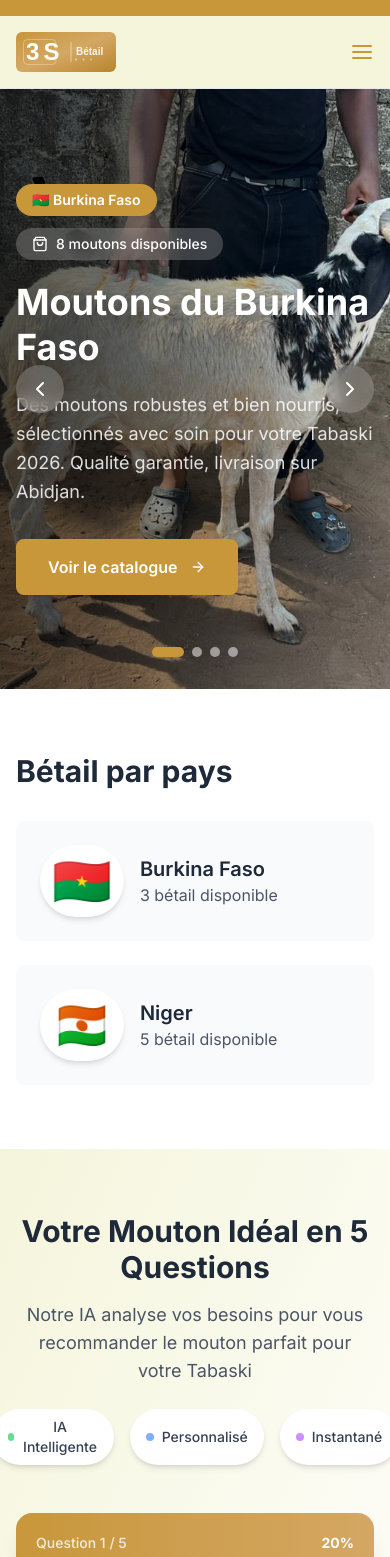
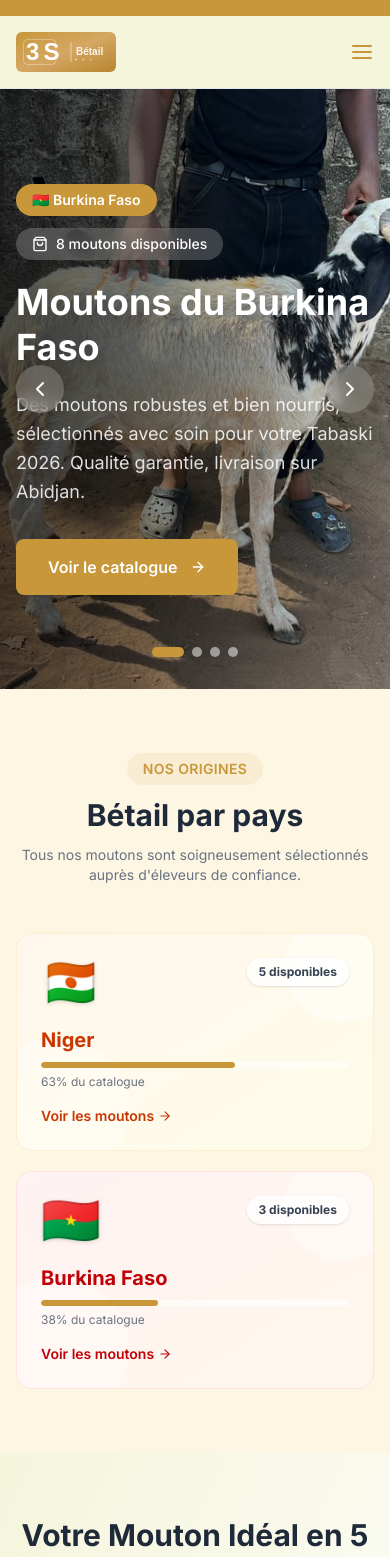
Before and after one commit to ArifD06/3S_Betail, a Next.js app: page / in a window 390 px wide. Shown: the top 1557 px of the page. Built offline with nearby package versions, Linux system fonts and the light colour scheme.

Commit message:
Refonte visuelle "Bétail par pays" : cartes gradient, barre de stock, responsive
Co-Authored-By: Claude Sonnet 4.6 <noreply@anthropic.com>

```diff
--- a/components/LivestockByCountry.tsx
+++ b/components/LivestockByCountry.tsx
@@ -1,14 +1,37 @@
 'use client'
 
 import React from 'react'
+import { FiArrowRight } from 'react-icons/fi'
 import { products } from '@/data/products'
 
-const flagMap: { [key: string]: string } = {
-  'Burkina Faso': '🇧🇫',
-  'Niger': '🇳🇪',
-  "Côte d'Ivoire": '🇨🇮',
-  'Mali': '🇲🇱'
+const countryConfig: { [key: string]: { flag: string; color: string; bg: string; border: string } } = {
+  'Burkina Faso': {
+    flag: '🇧🇫',
+    color: 'text-red-700',
+    bg: 'from-red-50 to-orange-50',
+    border: 'border-red-100'
+  },
+  'Niger': {
+    flag: '🇳🇪',
+    color: 'text-orange-700',
+    bg: 'from-orange-50 to-yellow-50',
+    border: 'border-orange-100'
+  },
+  "Côte d'Ivoire": {
+    flag: '🇨🇮',
+    color: 'text-green-700',
+    bg: 'from-green-50 to-emerald-50',
+    border: 'border-green-100'
+  },
+  'Mali': {
+    flag: '🇲🇱',
+    color: 'text-yellow-700',
+    bg: 'from-yellow-50 to-amber-50',
+    border: 'border-yellow-100'
+  }
 }
+
+const totalProducts = products.length
 
 export default function LivestockByCountry() {
   const countByCountry = products.reduce<{ [key: string]: number }>((acc, product) => {
@@ -19,33 +42,82 @@ export default function LivestockByCountry() {
 
   const countries = Object.entries(countByCountry)
     .filter(([, count]) => count > 0)
-    .map(([name, count]) => ({ name, count, flag: flagMap[name] || '🏳️' }))
+    .sort((a, b) => b[1] - a[1])
+    .map(([name, count]) => ({
+      name,
+      count,
+      ...(countryConfig[name] || { flag: '🏳️', color: 'text-gray-700', bg: 'from-gray-50 to-gray-100', border: 'border-gray-100' })
+    }))
 
   return (
-    <section className="py-16 bg-white">
+    <section className="py-16 md:py-20 bg-[#FDF6E3]">
       <div className="container mx-auto px-4">
-        <div className="flex justify-between items-center mb-8">
-          <h2 className="text-3xl font-bold text-gray-800">Bétail par pays</h2>
+
+        {/* En-tête */}
+        <div className="text-center mb-12">
+          <span className="inline-block bg-[#C8973A]/10 text-[#C8973A] text-sm font-semibold px-4 py-1.5 rounded-full mb-3 uppercase tracking-wide">
+            Nos origines
+          </span>
+          <h2 className="text-3xl md:text-4xl font-bold text-gray-800">Bétail par pays</h2>
+          <p className="text-gray-500 mt-3 max-w-md mx-auto text-sm md:text-base">
+            Tous nos moutons sont soigneusement sélectionnés auprès d'éleveurs de confiance.
+          </p>
         </div>
 
-        <div className="grid grid-cols-1 md:grid-cols-2 lg:grid-cols-3 gap-6">
+        {/* Grille de cartes */}
+        <div className={`grid gap-5 ${
+          countries.length === 1
+            ? 'grid-cols-1 max-w-sm mx-auto'
+            : countries.length === 2
+              ? 'grid-cols-1 sm:grid-cols-2 max-w-2xl mx-auto'
+              : 'grid-cols-1 sm:grid-cols-2 lg:grid-cols-3'
+        }`}>
           {countries.map((country, index) => (
-            <div
+            <a
               key={index}
-              className="bg-gray-50 rounded-lg p-6 hover:shadow-lg transition-all duration-300 cursor-pointer group"
+              href="/produits"
+              className={`group relative bg-gradient-to-br ${country.bg} border ${country.border} rounded-2xl p-6 md:p-8 hover:shadow-xl transition-all duration-300 hover:-translate-y-1 overflow-hidden`}
             >
-              <div className="flex items-center space-x-4">
-                <div className="text-5xl bg-white rounded-full p-3 shadow-md">
-                  {country.flag}
+              {/* Cercle décoratif en arrière-plan */}
+              <div className="absolute -top-6 -right-6 w-28 h-28 rounded-full bg-white/40 pointer-events-none" />
+              <div className="absolute -bottom-8 -left-8 w-36 h-36 rounded-full bg-white/30 pointer-events-none" />
+
+              <div className="relative">
+                {/* Drapeau + compteur badge */}
+                <div className="flex items-start justify-between mb-5">
+                  <div className="text-5xl md:text-6xl drop-shadow-sm select-none">
+                    {country.flag}
+                  </div>
+                  <span className="bg-white/80 backdrop-blur-sm text-gray-700 text-xs font-bold px-3 py-1.5 rounded-full shadow-sm">
+                    {country.count} disponible{country.count > 1 ? 's' : ''}
+                  </span>
                 </div>
-                <div>
-                  <h3 className="text-xl font-semibold text-gray-800 group-hover:text-[#C8973A] transition-colors">
-                    {country.name}
-                  </h3>
-                  <p className="text-gray-600">{country.count} bétail disponible</p>
+
+                {/* Nom du pays */}
+                <h3 className={`text-xl md:text-2xl font-bold ${country.color} mb-2`}>
+                  {country.name}
+                </h3>
+
+                {/* Barre de progression */}
+                <div className="mb-4">
+                  <div className="h-1.5 bg-white/60 rounded-full overflow-hidden">
+                    <div
+                      className="h-full bg-[#C8973A] rounded-full transition-all duration-700"
+                      style={{ width: `${Math.round((country.count / totalProducts) * 100)}%` }}
+                    />
+                  </div>
+                  <p className="text-xs text-gray-500 mt-1.5">
+                    {Math.round((country.count / totalProducts) * 100)}% du catalogue
+                  </p>
+                </div>
+
+                {/* Lien */}
+                <div className={`flex items-center space-x-1 text-sm font-semibold ${country.color} group-hover:gap-2 transition-all`}>
+                  <span>Voir les moutons</span>
+                  <FiArrowRight className="group-hover:translate-x-1 transition-transform" />
                 </div>
               </div>
-            </div>
+            </a>
           ))}
         </div>
       </div>
```
